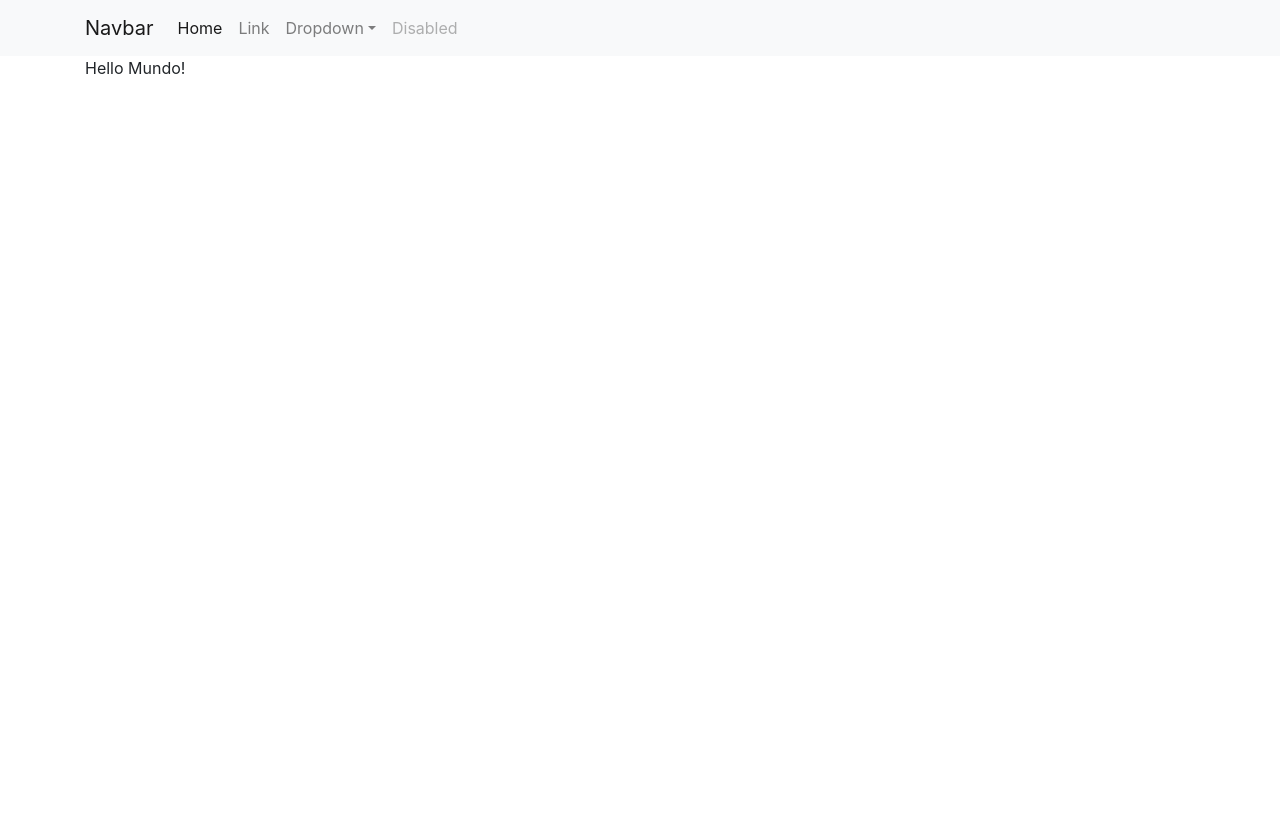
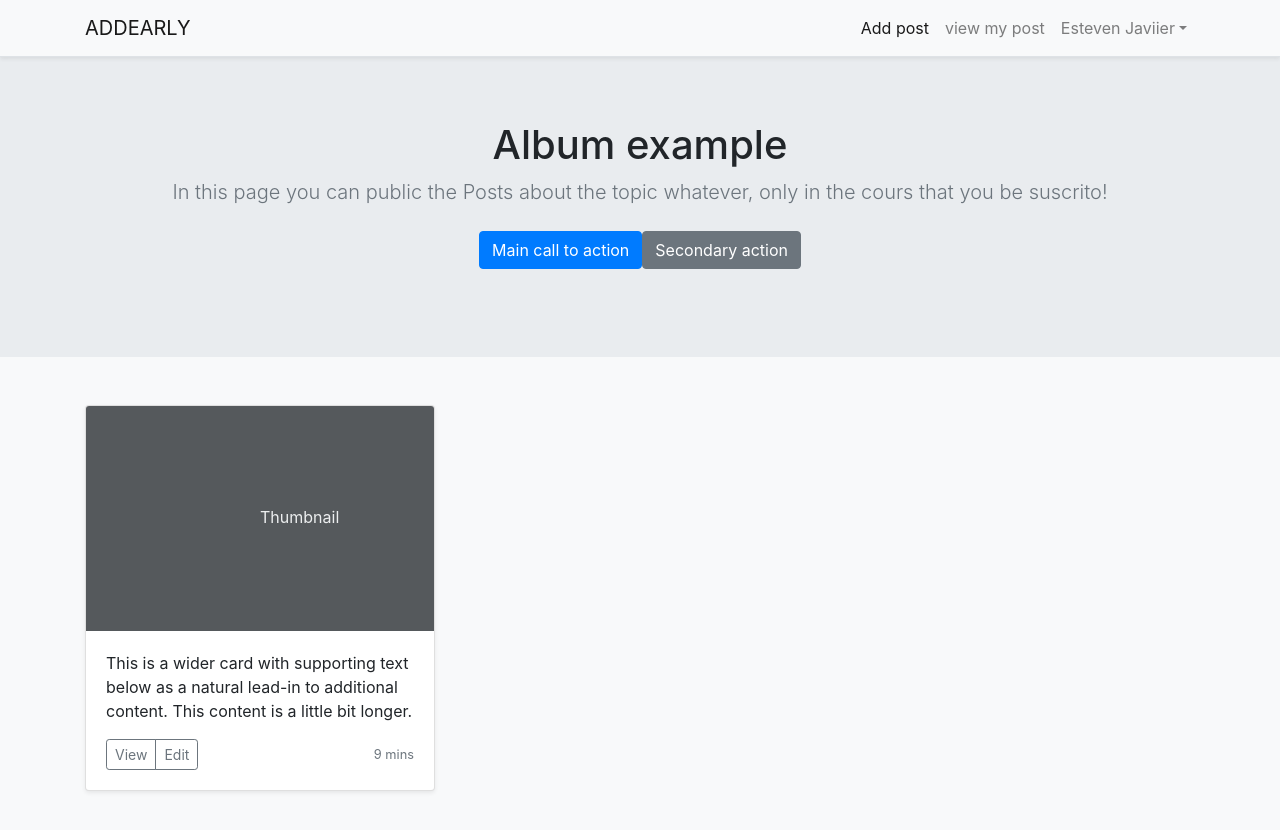
Before and after one commit to EstevenJaviierMc/HelloMundo, a React (Create React App) app: page / in a window 1280 px wide. Shown: the top 830 px of the page. Before the commit the page ends 800 px from the top, so only its background shows below. Built offline with nearby package versions, Linux system fonts and the light colour scheme.

Commit message:
Se agregaron los componentes Navbar, Home y Card.

```diff
--- a/src/App.js
+++ b/src/App.js
@@ -1,18 +1,12 @@
 import React from 'react';
 import './App.css';
-import Nabvar from './components/Navbar/Navbar';
+import Home from './components/Home/Home';
 
 function App() {
   return (
-      <div>
-    <Nabvar/>
-    <div className="container">
-        <div className="row-justify-center">
-            <p>
-            Hello Mundo!
-            </p>
-        </div>
-    </div>
+    <div>
+        <Home/>
+
     </div>
   );
 }
--- /dev/null
+++ b/src/components/Card/Card.js
@@ -0,0 +1,29 @@
+import React from 'react';
+
+function Card() {
+  return (
+    <div className="container">
+        <div className="row">
+            <div className="col-md-4">
+                <div className="card mb-4 shadow-sm">
+                    <svg className="bd-placeholder-img card-img-top" width="100%" height="225" xmlns="http://www.w3.org/2000/svg" preserveAspectRatio="xMidYMid slice" focusable="false" role="img" aria-label="Placeholder: Thumbnail"><title>Placeholder</title><rect width="100%" height="100%" fill="#55595c"></rect><text x="50%" y="50%" fill="#eceeef" dy=".3em">Thumbnail</text></svg>
+                    <div className="card-body">
+                    <p className="card-text">This is a wider card with supporting text below as a natural lead-in to additional content. This content is a little bit longer.</p>
+                    <div className="d-flex justify-content-between align-items-center">
+                        <div className="btn-group">
+                        <button type="button" className="btn btn-sm btn-outline-secondary">View</button>
+                        <button type="button" className="btn btn-sm btn-outline-secondary">Edit</button>
+                        </div>
+                        <small className="text-muted">9 mins</small>
+                    </div>
+                    </div>
+                </div>
+            </div>
+        </div>
+
+
+    </div>
+  );
+}
+
+export default Card;
--- /dev/null
+++ b/src/components/Home/Home.css
@@ -0,0 +1,4 @@
+.jumbotron {
+    margin-bottom: 0;
+    border-radius: 0!important;
+}
--- /dev/null
+++ b/src/components/Home/Home.js
@@ -0,0 +1,27 @@
+import React from 'react';
+import './Home.css';
+import Nabvar from '../Navbar/Navbar';
+import Card from '../Card/Card';
+
+function Home() {
+  return (
+      <div>
+        <Nabvar/>
+        <section class="jumbotron text-center">
+            <div class="container">
+            <h1 class="jumbotron-heading">Album example</h1>
+            <p class="lead text-muted">In this page you can public the Posts about the topic whatever, only in the cours that you be suscrito!</p>
+            <p>
+                <a href="#" class="btn btn-primary my-2">Main call to action</a>
+                <a href="#" class="btn btn-secondary my-2">Secondary action</a>
+            </p>
+            </div>
+        </section>
+        <div className="album py-5 bg-light">
+            <Card/>
+        </div>
+      </div>
+  );
+}
+
+export default Home;
--- a/src/components/Navbar/Navbar.js
+++ b/src/components/Navbar/Navbar.js
@@ -3,34 +3,31 @@ import './Navbar.css';
 
 function Navbar() {
   return (
-      <nav className="navbar navbar-expand-lg navbar-light bg-light" >
+      <nav className="navbar navbar-expand-lg navbar-light bg-light border-bottom shadow-sm" >
         <div className="container">
-            <a className="navbar-brand" href="#">Navbar</a>
+            <a className="navbar-brand" href="#">ADDEARLY</a>
             <button className="navbar-toggler" type="button" data-toggle="collapse" data-target="#navbarSupportedContent" aria-controls="navbarSupportedContent" aria-expanded="false" aria-label="Toggle navigation">
                 <span className="navbar-toggler-icon"></span>
             </button>
 
             <div className="collapse navbar-collapse" id="navbarSupportedContent">
-                <ul className="navbar-nav mr-auto">
+                <ul className="navbar-nav ml-auto">
                     <li className="nav-item active">
-                        <a className="nav-link" href="#">Home <span className="sr-only">(current)</span></a>
+                        <a className="nav-link" href="#">Add post<span className="sr-only">(current)</span></a>
                     </li>
                     <li className="nav-item">
-                        <a className="nav-link" href="#">Link</a>
+                        <a className="nav-link" href="#">view my post</a>
                     </li>
                     <li className="nav-item dropdown">
                         <a className="nav-link dropdown-toggle" href="#" id="navbarDropdown" role="button" data-toggle="dropdown" aria-haspopup="true" aria-expanded="false">
-                        Dropdown
+                        Esteven Javiier
                         </a>
                         <div className="dropdown-menu" aria-labelledby="navbarDropdown">
-                        <a className="dropdown-item" href="#">Action</a>
-                        <a className="dropdown-item" href="#">Another action</a>
+                        <a className="dropdown-item" href="#">Profile</a>
+                        <a className="dropdown-item" href="#">Settings</a>
                         <div className="dropdown-divider"></div>
-                        <a className="dropdown-item" href="#">Something else here</a>
+                        <a className="dropdown-item" href="#">Sing out</a>
                         </div>
-                    </li>
-                    <li className="nav-item">
-                        <a className="nav-link disabled" href="#" tabindex="-1" aria-disabled="true">Disabled</a>
                     </li>
                 </ul>
             </div>
```
